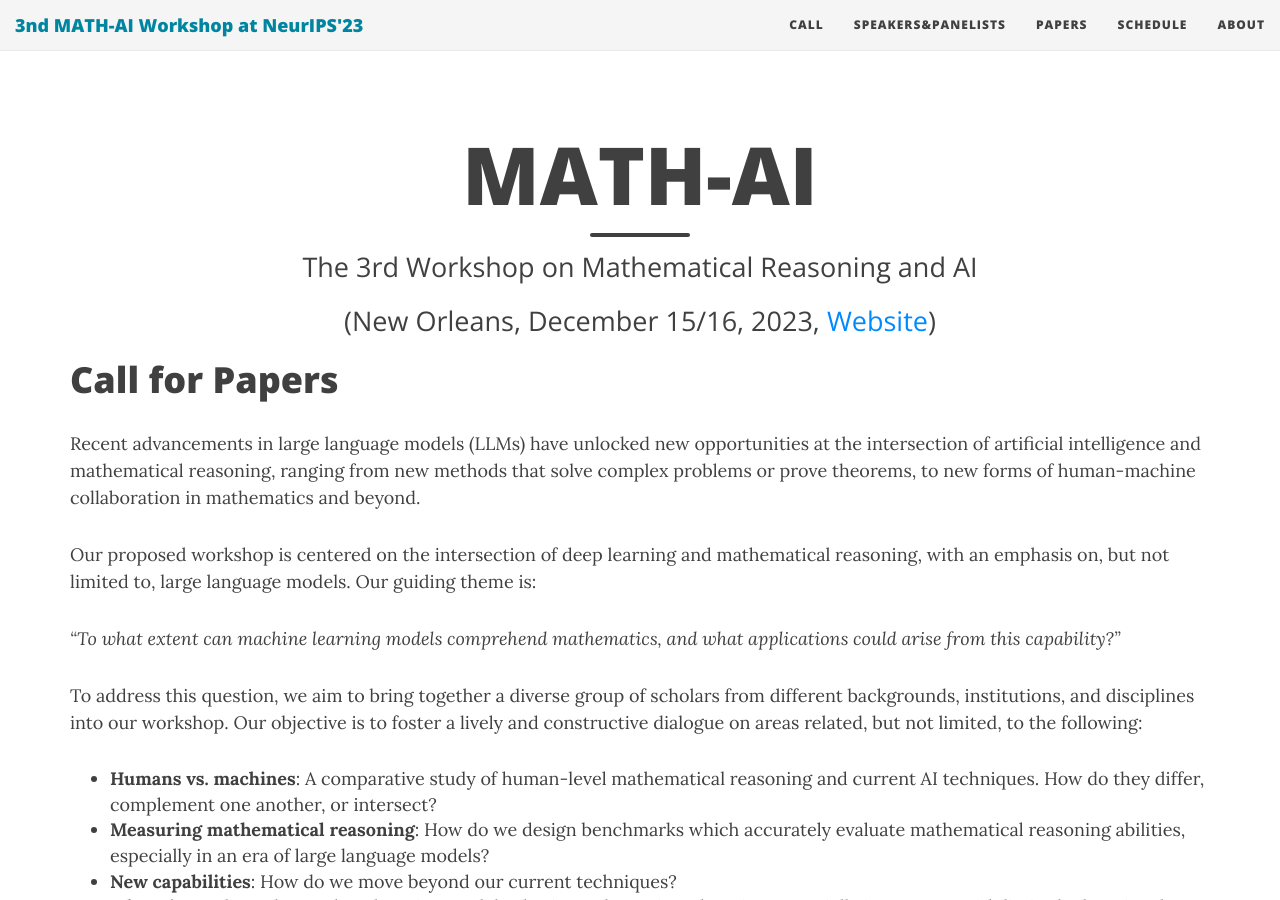
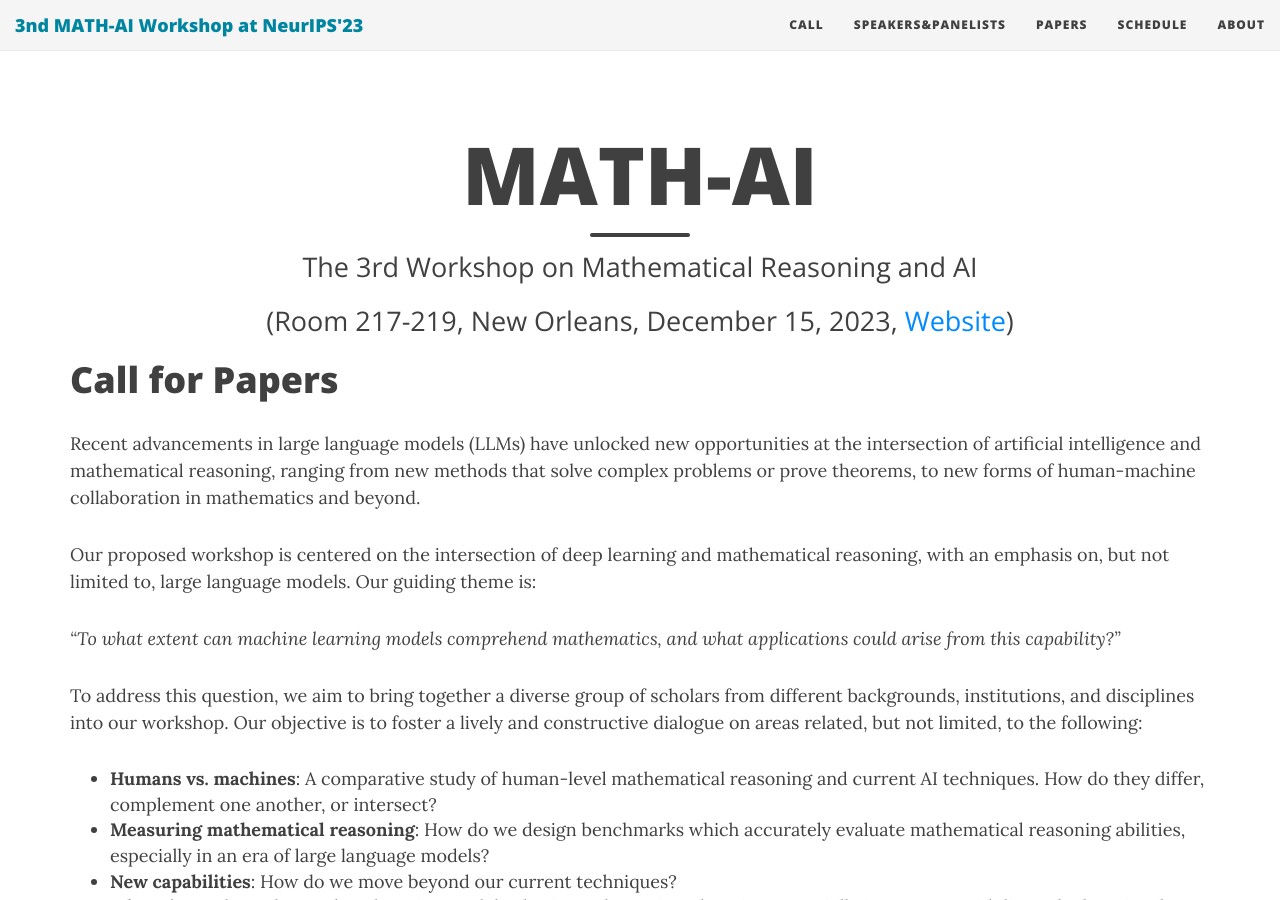
Before and after one commit to mathai2023/mathai2023.github.io, a Jekyll site: the page built from cfp.md, in a window 1280 px wide and 900 px high. Built offline with Jekyll 4.4.1, drawn with Linux system fonts in a browser that asks for light colours; nearby versions of some CDN libraries.

Commit message:
Update cfp.md

```diff
--- a/cfp.md
+++ b/cfp.md
@@ -6,7 +6,7 @@ use-site-title: true
 ---
 <div class="venue" style="font-size: 27px; display: block; font-family: 'Open Sans', 'Helvetica Neue', Helvetica, Arial, sans-serif; font-weight: 300; color: #404040; text-align: center;">
   <!-- (NeurIPS 2022 Workshop: <a href="https://neurips.cc/Conferences/2022" target="_blank">Website</a>) <br> -->
-  (New Orleans, December 15/16, 2023, <a href="https://neurips.cc/Conferences/2023" target="_blank">Website</a>)
+  (Room 217-219, New Orleans, December 15, 2023, <a href="https://neurips.cc/Conferences/2023" target="_blank">Website</a>)
 </div>
 
 # Call for Papers
```
